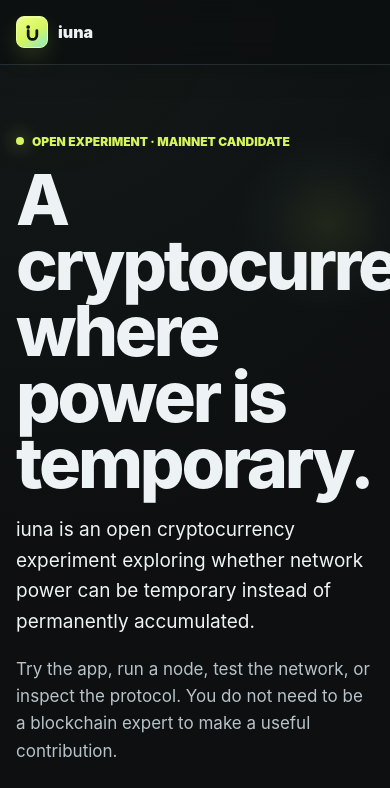
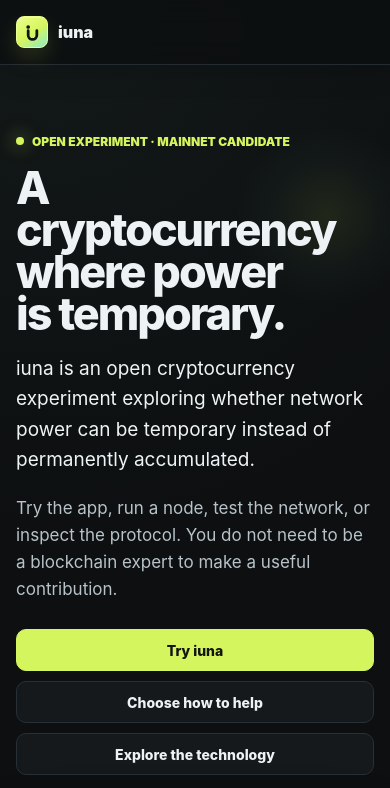
Before and after one commit to iuna-labs/iuna, a plain HTML site: page www/index.html in a window 390 px wide. Shown: the top 788 px of the page. Drawn offline with Linux system fonts and the light colour scheme.

Commit message:
fix: fit homepage title on mobile

```diff
--- a/www/index.html
+++ b/www/index.html
@@ -517,7 +517,7 @@
       .candidate-callout { max-width: none; justify-self: stretch; }
       nav { display: none; }
       .wrap { width: min(100% - 32px, 1120px); }
-      h1 { font-size: clamp(44px, 18vw, 78px); }
+      h1 { font-size: clamp(36px, 11.5vw, 62px); }
       .lead { font-size: 19px; }
       .button { max-width: 100%; justify-content: center; }
       .role-list { border-left: 0; border-top: 1px solid var(--line); padding-left: 0; padding-top: 16px; }
```
